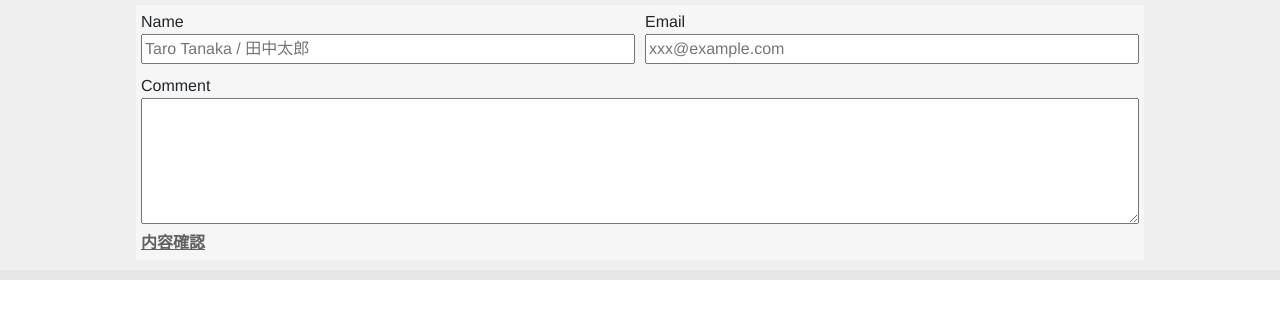
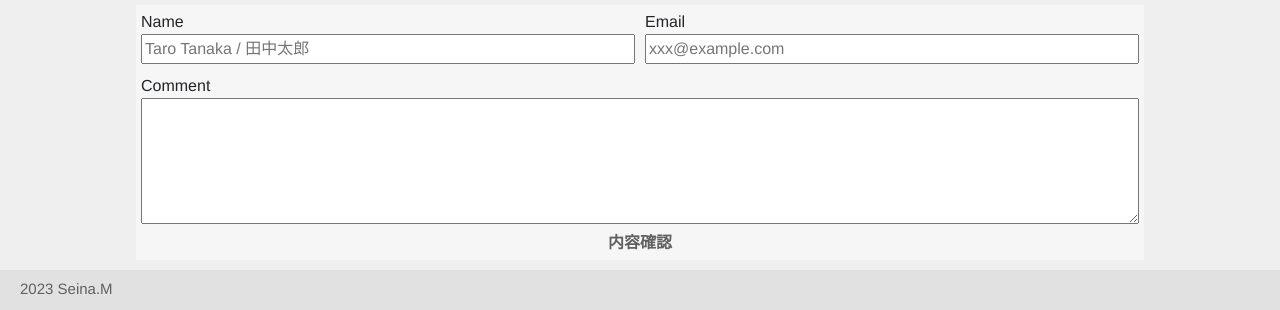
Before and after one commit to gregor01377/portfolio, a plain HTML site: page index.html in a window 1280 px wide. Shown: the part 2060-2370 px from the top of the page. Before the commit the page ends 2340 px from the top, so only its background shows below. Drawn offline with nearby package versions, Linux system fonts and the light colour scheme.

Commit message:
update readme. update html add footer. minor fix

```diff
--- a/index.html
+++ b/index.html
@@ -153,12 +153,15 @@
                     <div class="commt">
                         <label for="comment">Comment</label>
                         <textarea id="comment" class="forms" name="comment" cols="30" rows="5"></textarea>
-                        <div><a id="form-open" class="button-link">内容確認</a></div>
+                        <div class="commt1"><a id="form-open" class="button-link">内容確認</a></div>
                     </div>
                 </div>
             </form>
         </div>
     </div>
+    <footer>
+        <h5>2023 Seina.M</h5>
+    </footer>
     <div id="modal-content">
         <div id="modal01" class="modal js-modal">
             <div class="modal_bg js-modal-close"></div>
@@ -377,7 +380,6 @@
         <p id="outputname"></p>
         <p id="outputmail"></p>
         <p id="outputcomment"></p>
-        <p>戻るには「閉じる」か「背景」をクリックしてください。</p>
         <p><a id="modal-close" class="button-link">閉じる</a></p>
     </div>
 </body>
--- a/style.css
+++ b/style.css
@@ -138,6 +138,10 @@ header {
         }
     }
 
+    .commt1 {
+        text-align: center;
+    }
+
     h3 {
         text-align: center;
         font-size: 25px;
@@ -174,6 +178,20 @@ header {
 
     .forms {
         width: 100%;
+    }
+
+footer {
+    margin: -10px 0px;
+    padding: 10px 20px;
+    width: 100%;
+    height: 40px;
+    background-color: #e1e1e1;
+    text-align: left;
+}
+
+    footer h5 {
+        font-size: 15px;
+        color: #606060;
     }
 
 .modal{
@@ -278,10 +296,9 @@ header {
     }
 
 #modal-form-content {
-    width: 50% ;
+    width: 70% ;
     margin: 0 ;
     padding: 10px 20px ;
-    border: 2px solid #aaa ;
     background: #f6f6f6 ;
     position: fixed ;
     display: none ;
@@ -296,12 +313,15 @@ header {
         left: 0 ;
         width: 100% ;
         height: 120% ;
-        background-color: rgba( 0,0,0, 0.75 ) ;
+        background-color: rgba( 0,0,0,0.8) ;
+    }
+
+    #modal-form-content p {
+        font-size: 18px;
     }
 
 .button-link {
     color: #606060 ;
-        text-decoration: underline ;
 }
 
 .button-link:hover {
```
Also changed, not shown: 1 other file. Lines whose indentation alone changed are shown as unchanged.
